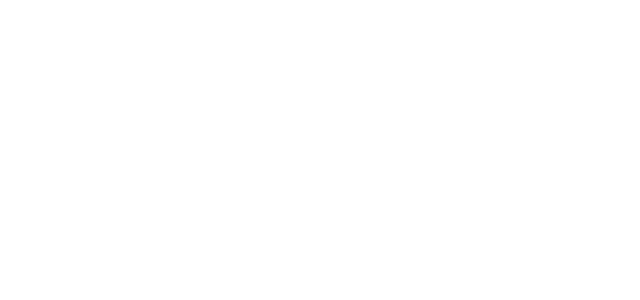
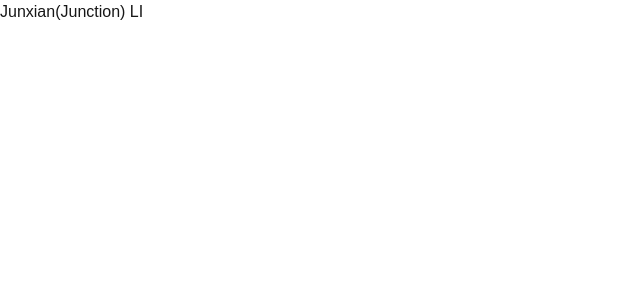
Before and after one commit to JunctionLI/cprg306-assignments, a Next.js app: page /week-2 in a window 1280 px wide. Shown: the top 300 px of the page, without its empty margins (0-640 px from the left). Built offline with nearby package versions, Linux system fonts and the light colour scheme.

Commit message:
added student info
I added student info page under week-2

```diff
--- a/app/week-2/page.js
+++ b/app/week-2/page.js
@@ -1,9 +1,10 @@
+import StudentInfo from "./student-info";
 
 
 export default function Week2Page(){
     return(
         <main>
-
+            <StudentInfo />
         </main>
     );
 }
--- /dev/null
+++ b/app/week-2/student-info.js
@@ -0,0 +1,11 @@
+import Link from "next/link";
+
+export default function StudentInfo(){
+
+    return(
+        <div>
+            <p>Junxian(Junction) LI</p>
+            <Link className="underline" href="https://github.com/JunctionLI/cprg306-assignments"></Link>
+        </div>
+    );
+}
```
